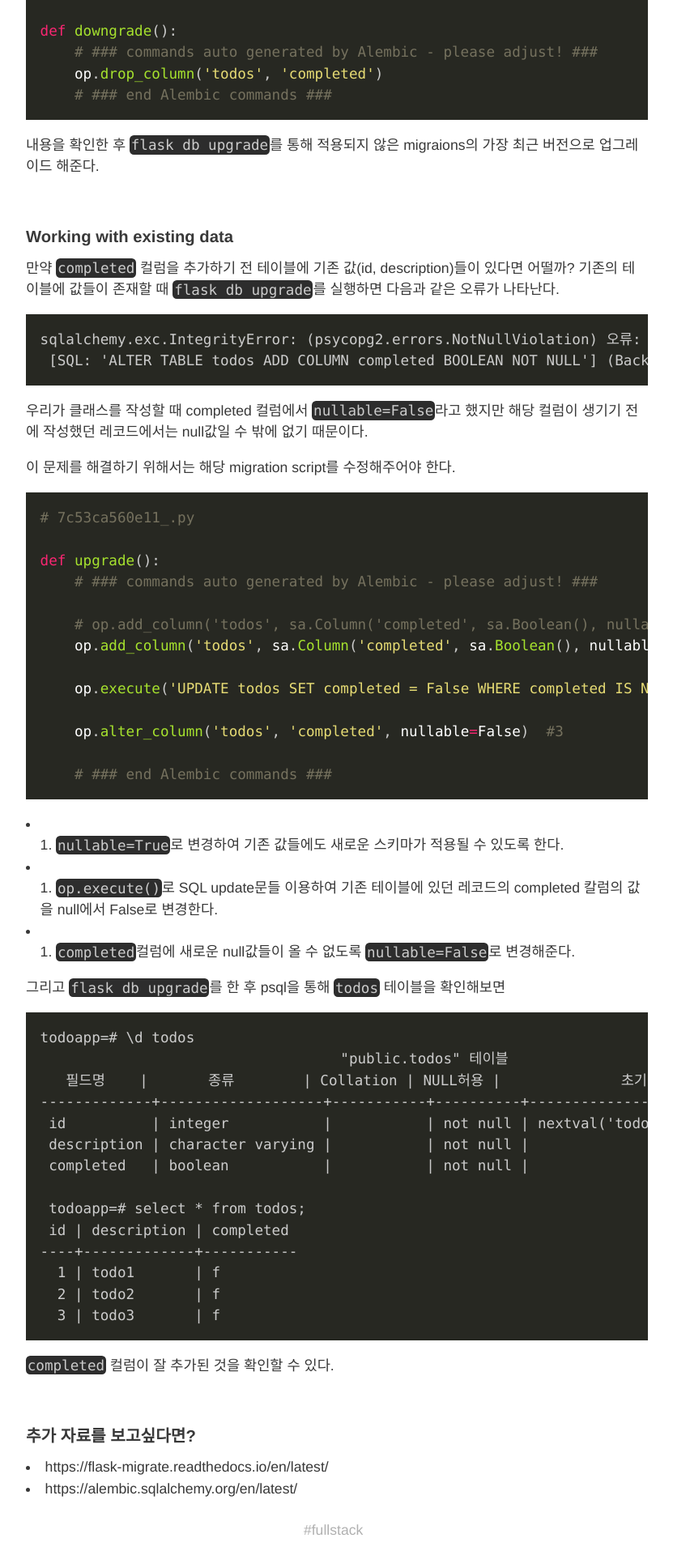
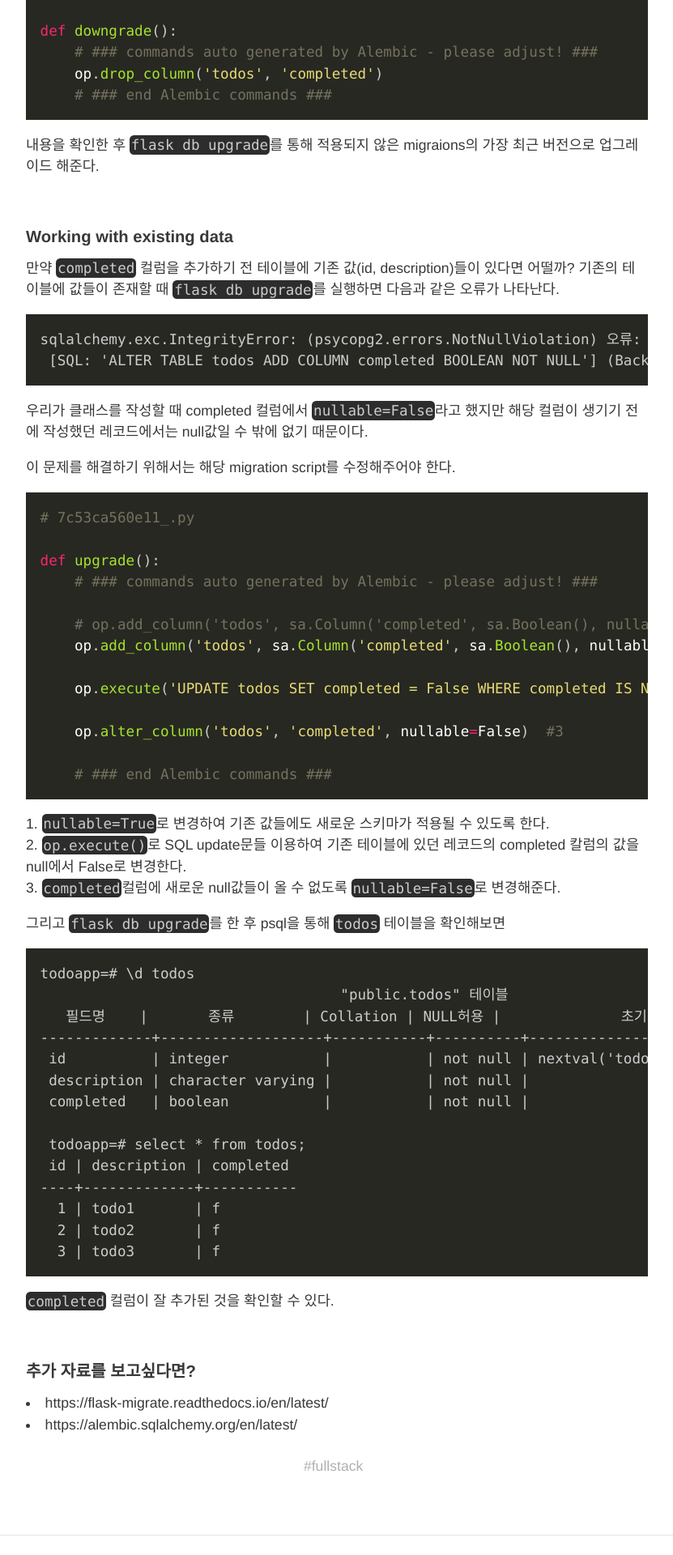
Before and after one commit to HyunlangBan/hyunlangban.github.io, a Jekyll site: the page built from _posts/2020-02-16-fullstack-migrate.md, in a window 1280 px wide. Shown: the part 4480-6400 px from the top of the page at 81% size, without its empty margins (224-1055 px from the left). Built offline with Jekyll 4.4.1, drawn with Linux system fonts in a browser that asks for light colours; nearby versions of some CDN libraries; some web fonts are replaced; comment, search, counter and statistics services are not loaded.

````diff
--- a/_posts/2020-02-16-fullstack-migrate.md
+++ b/_posts/2020-02-16-fullstack-migrate.md
@@ -191,9 +191,9 @@ def upgrade():
 
     # ### end Alembic commands ###
 ```
-- 1. `nullable=True`로 변경하여 기존 값들에도 새로운 스키마가 적용될 수 있도록 한다.
-- 2. `op.execute()`로 SQL update문들 이용하여 기존 테이블에 있던 레코드의 completed 칼럼의 값을 null에서 False로 변경한다.
-- 3. `completed`컬럼에 새로운 null값들이 올 수 없도록 `nullable=False`로 변경해준다.
+1. `nullable=True`로 변경하여 기존 값들에도 새로운 스키마가 적용될 수 있도록 한다.
+2. `op.execute()`로 SQL update문들 이용하여 기존 테이블에 있던 레코드의 completed 칼럼의 값을 null에서 False로 변경한다.
+3. `completed`컬럼에 새로운 null값들이 올 수 없도록 `nullable=False`로 변경해준다.
 
 그리고 `flask db upgrade`를 한 후 psql을 통해 `todos` 테이블을 확인해보면
 ```
````
